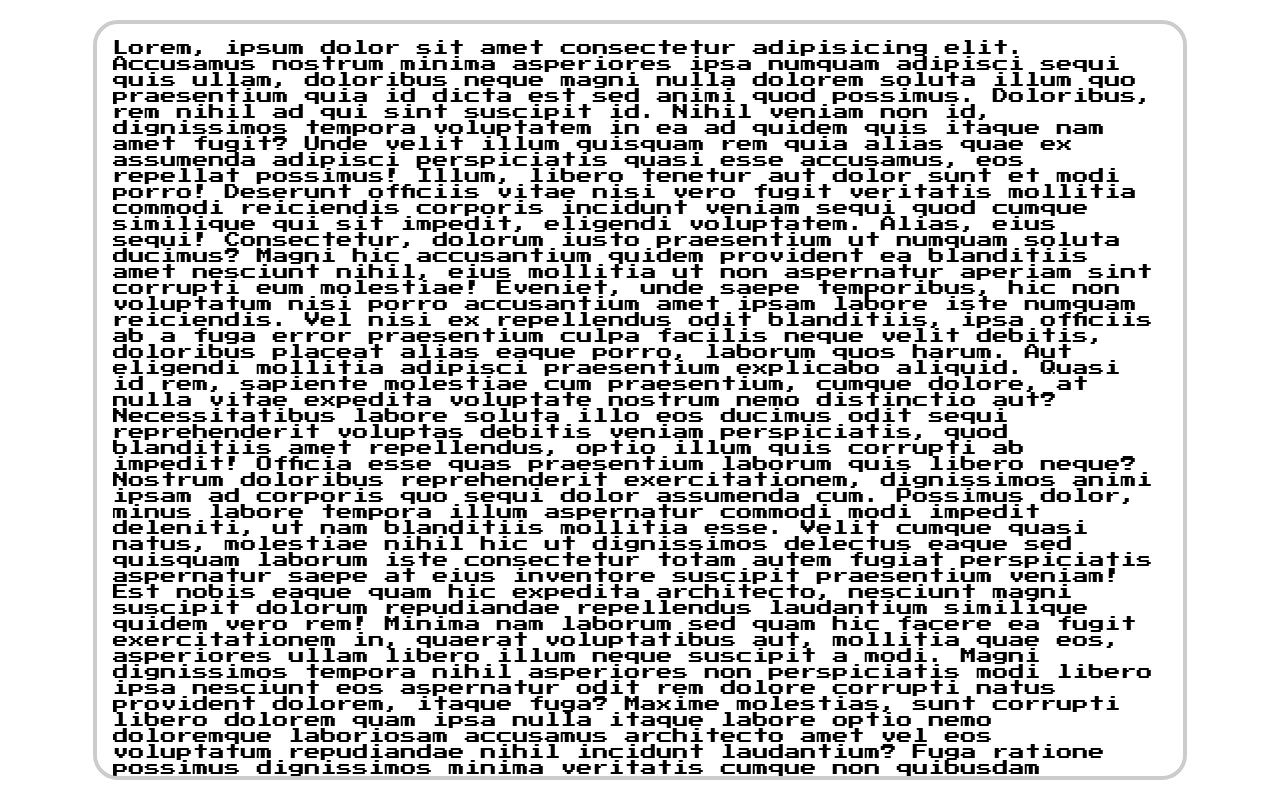
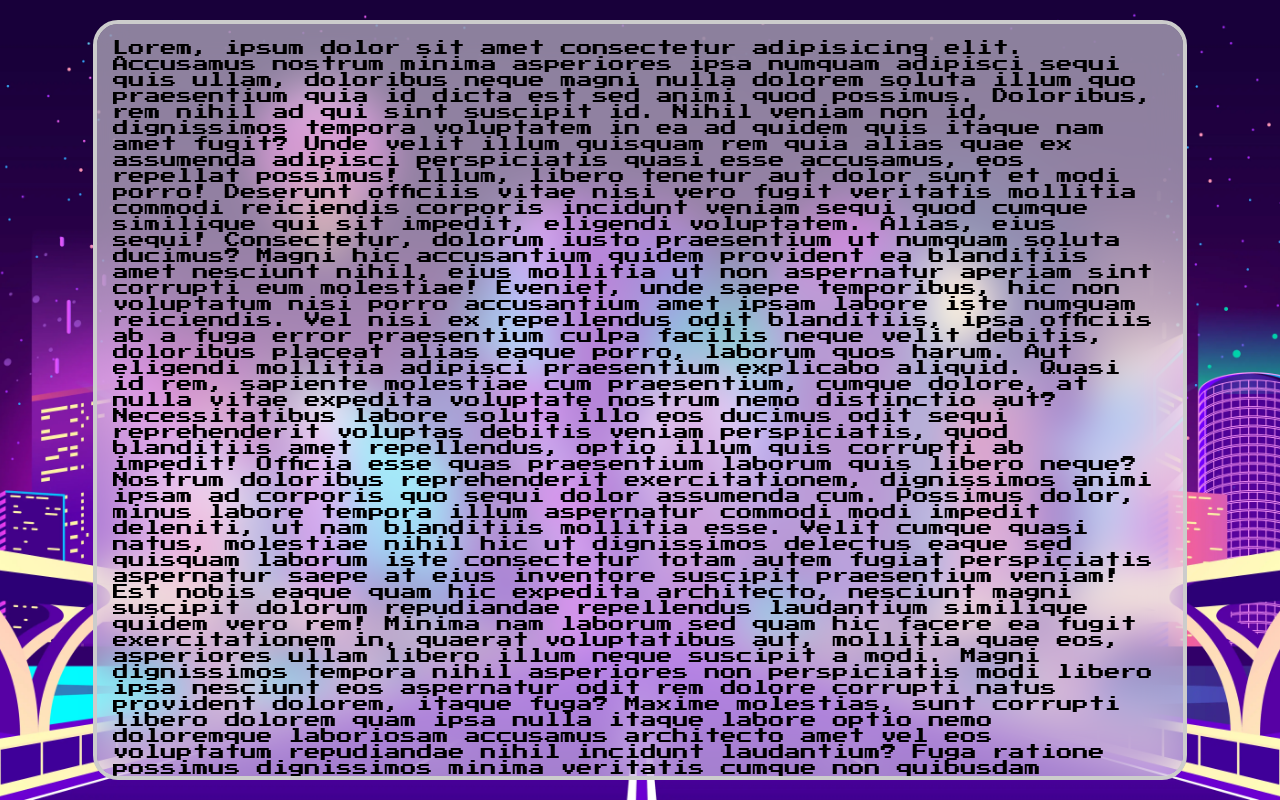
Before and after one commit to EligibleDev/retro, a plain HTML site: page index.html in a window 1280 px wide. Drawn offline with Linux system fonts and the light colour scheme; the site is published under a folder, as on GitHub Pages, so addresses that start at the root find nothing.

Commit message:
background image connected

```diff
--- a/style.css
+++ b/style.css
@@ -9,7 +9,7 @@
 main {
     min-height: 100vh;
     padding: 0px 4rem;
-    background-image: url("/assets/2593.webp");
+    background-image: url("./assets/2593.webp");
     background-position: center;
     background-size: cover;
     background-repeat: no-repeat;
```
